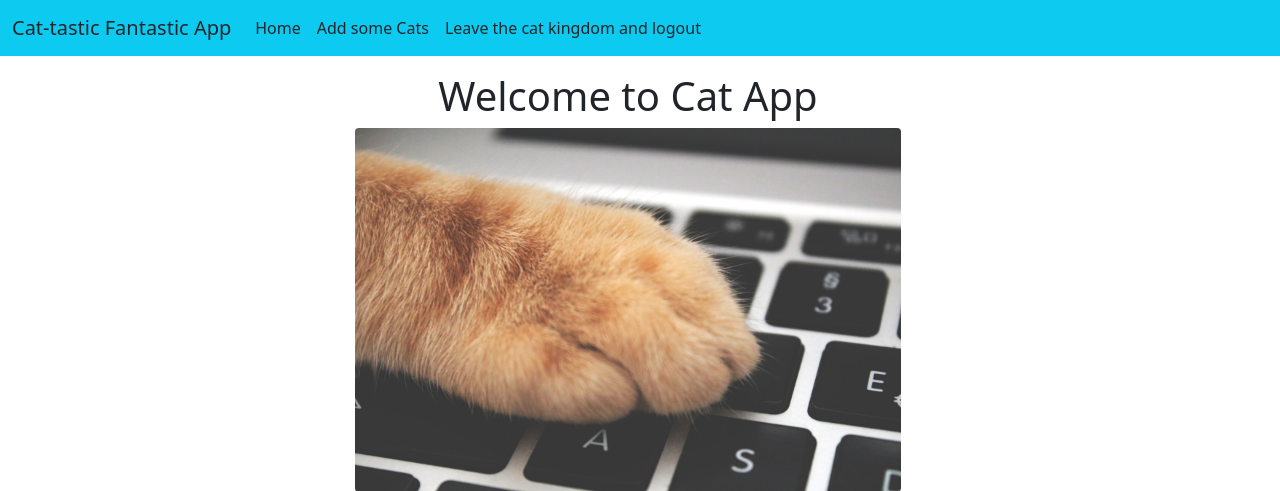
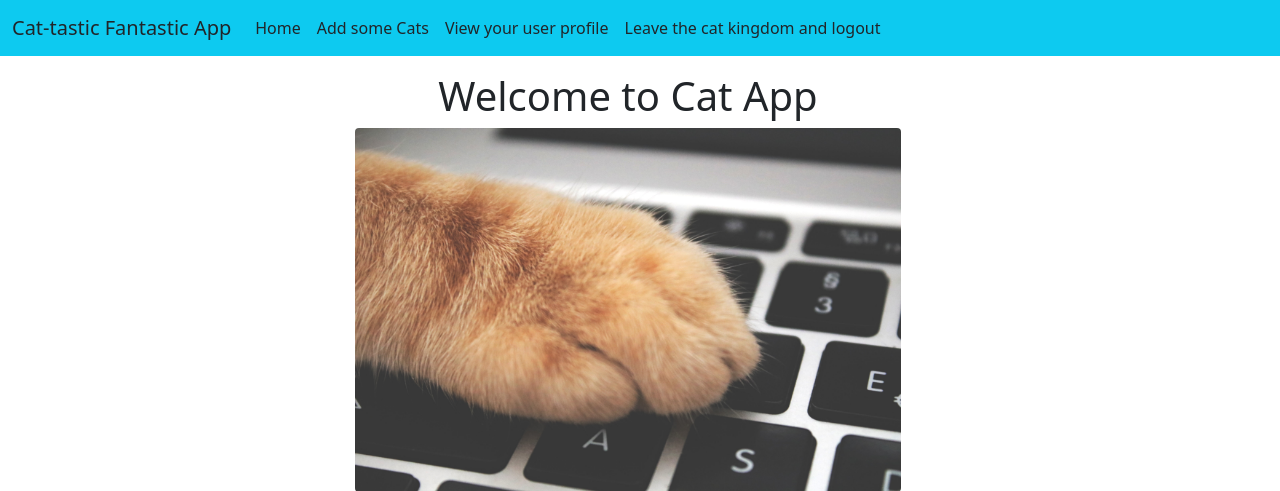
Before and after one commit to Navi-beep/cat_app, a Flask app: page / in a window 1280 px wide. Shown: the top 491 px of the page. Run offline with Flask 2, Linux system fonts and the light colour scheme; the visitor is signed in with stand-in values (Sample User, id 1); data comes from the database, SQL or seed files in the repository; data that the repository does not hold is empty; some libraries are stand-ins or nearby versions.

Commit message:
fixed user profile link issue

```diff
--- a/app/routes.py
+++ b/app/routes.py
@@ -8,7 +8,8 @@ from flask_login import login_user, logout_user, login_required, current_user
 @app.route('/')
 def hello_cat():
     cats = Add_Cat.query.all()
-    return render_template('index.html', cats=cats)
+    users = User.query.all()
+    return render_template('index.html', cats=cats, users=users)
 
 @app.route('/addcats', methods=['GET', 'POST'])
 @login_required
--- a/app/templates/base.html
+++ b/app/templates/base.html
@@ -25,6 +25,8 @@
                   {% if current_user.is_authenticated %}
 
                   <a class="nav-link text-dark" href="{{ url_for('cat') }}">Add some Cats</a>
+
+                  <a class="nav-link text-dark" href="{{url_for('user_pro', user_id=current_user.id )}}">View your user profile</a>
 
                   <a class="nav-link text-dark" href="{{ url_for('logout') }}">Leave the cat kingdom and logout</a>
 
--- a/app/templates/index.html
+++ b/app/templates/index.html
@@ -45,6 +45,7 @@
 
 
 
+
 {% endif %}
 
 
--- a/app/templates/userprofile.html
+++ b/app/templates/userprofile.html
@@ -13,6 +13,7 @@
     <div class="card-body">
       <h5 class="card-title">username: {{user.username}}</h5>
 
+
       {% if current_user == user %}
       <p class="card-text">email: {{user.email}} </p>
       {% endif %}
@@ -21,6 +22,7 @@
   </div>
 
   {% for cat in cats %}
+
 
         <div class="card text-center mt-3">
             <div class="card-header bg-info">
@@ -41,7 +43,7 @@
             </div>
             <div class="card-footer bg-info text-muted">
               Posted by:
-              {{ cat.author.username }} </a> on:
+              {{ cat.author.username }} on:
               {{cat.date_created}}
             </div>
           </div>
@@ -49,4 +51,5 @@
 
 
 
+
 {% endblock content %}
```
